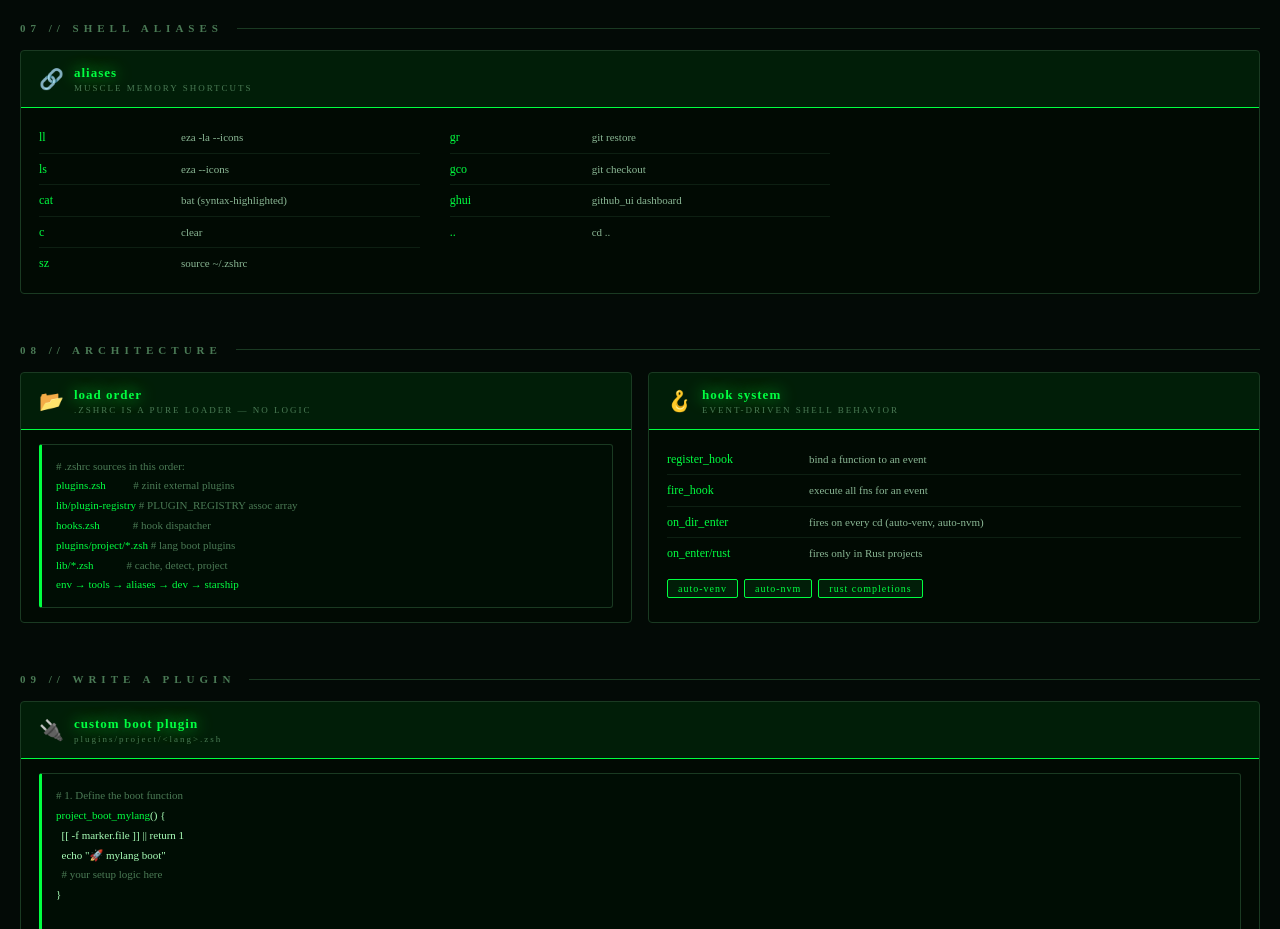
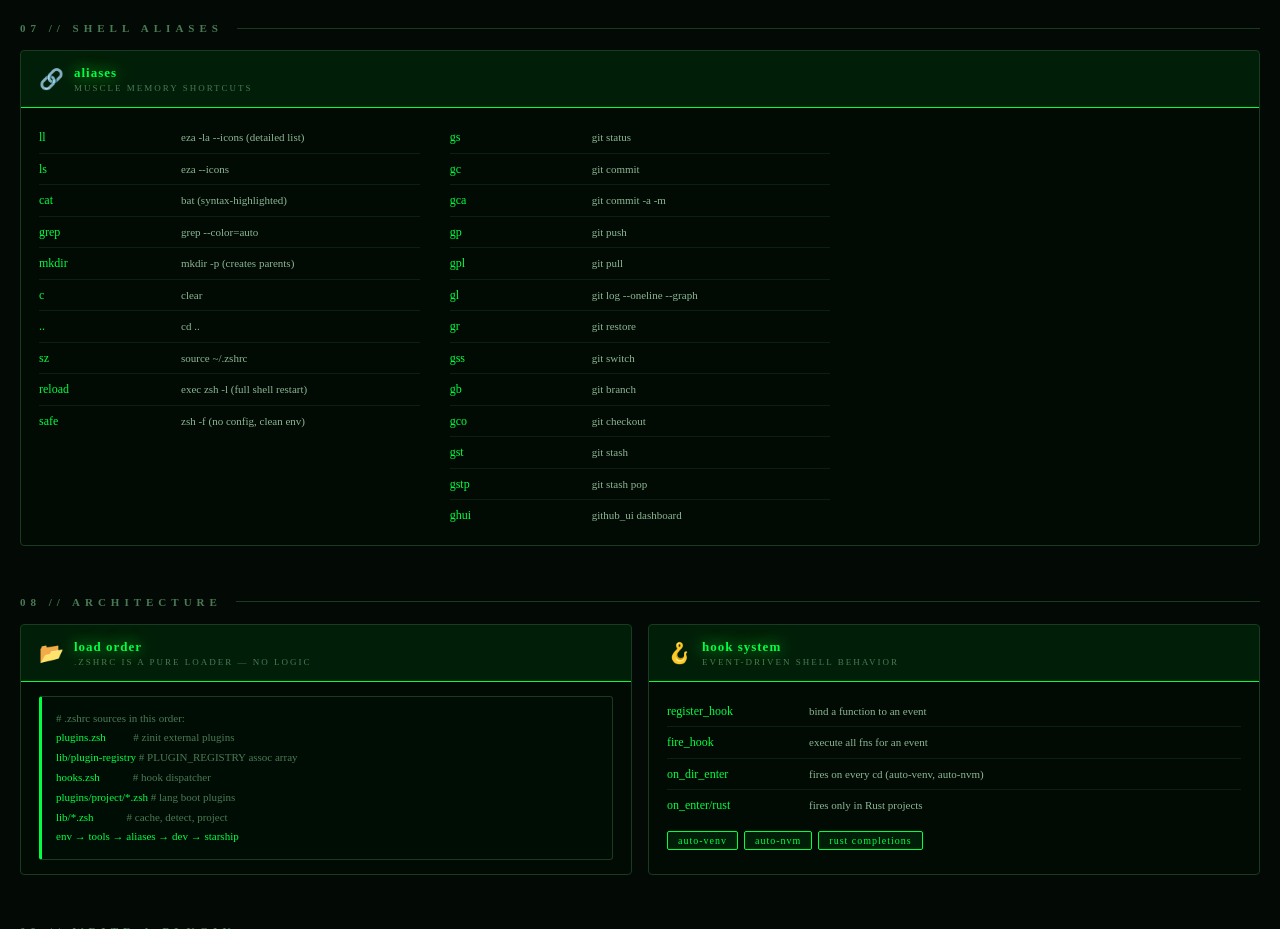
Before and after one commit to bkness/weballtech, a website: page manual.html in a window 1280 px wide. Shown: the part 2640-3569 px from the top of the page. Drawn offline with Linux system fonts and the light colour scheme.

Commit message:
docs: expand aliases section — all shell + git aliases, nothing invented
Co-Authored-By: Claude Sonnet 4.6 <noreply@anthropic.com>

```diff
--- a/manual.html
+++ b/manual.html
@@ -507,7 +507,7 @@
       <div class="cmd-table">
         <div class="cmd-row">
           <span class="cmd">ll</span>
-          <span class="cmd-desc">eza -la --icons</span>
+          <span class="cmd-desc">eza -la --icons (detailed list)</span>
         </div>
         <div class="cmd-row">
           <span class="cmd">ls</span>
@@ -518,30 +518,86 @@
           <span class="cmd-desc">bat (syntax-highlighted)</span>
         </div>
         <div class="cmd-row">
+          <span class="cmd">grep</span>
+          <span class="cmd-desc">grep --color=auto</span>
+        </div>
+        <div class="cmd-row">
+          <span class="cmd">mkdir</span>
+          <span class="cmd-desc">mkdir -p (creates parents)</span>
+        </div>
+        <div class="cmd-row">
           <span class="cmd">c</span>
           <span class="cmd-desc">clear</span>
+        </div>
+        <div class="cmd-row">
+          <span class="cmd">..</span>
+          <span class="cmd-desc">cd ..</span>
         </div>
         <div class="cmd-row">
           <span class="cmd">sz</span>
           <span class="cmd-desc">source ~/.zshrc</span>
         </div>
+        <div class="cmd-row">
+          <span class="cmd">reload</span>
+          <span class="cmd-desc">exec zsh -l (full shell restart)</span>
+        </div>
+        <div class="cmd-row">
+          <span class="cmd">safe</span>
+          <span class="cmd-desc">zsh -f (no config, clean env)</span>
+        </div>
       </div>
       <div class="cmd-table">
         <div class="cmd-row">
+          <span class="cmd">gs</span>
+          <span class="cmd-desc">git status</span>
+        </div>
+        <div class="cmd-row">
+          <span class="cmd">gc</span>
+          <span class="cmd-desc">git commit</span>
+        </div>
+        <div class="cmd-row">
+          <span class="cmd">gca</span>
+          <span class="cmd-desc">git commit -a -m</span>
+        </div>
+        <div class="cmd-row">
+          <span class="cmd">gp</span>
+          <span class="cmd-desc">git push</span>
+        </div>
+        <div class="cmd-row">
+          <span class="cmd">gpl</span>
+          <span class="cmd-desc">git pull</span>
+        </div>
+        <div class="cmd-row">
+          <span class="cmd">gl</span>
+          <span class="cmd-desc">git log --oneline --graph</span>
+        </div>
+        <div class="cmd-row">
           <span class="cmd">gr</span>
           <span class="cmd-desc">git restore</span>
+        </div>
+        <div class="cmd-row">
+          <span class="cmd">gss</span>
+          <span class="cmd-desc">git switch</span>
+        </div>
+        <div class="cmd-row">
+          <span class="cmd">gb</span>
+          <span class="cmd-desc">git branch</span>
         </div>
         <div class="cmd-row">
           <span class="cmd">gco</span>
           <span class="cmd-desc">git checkout</span>
         </div>
         <div class="cmd-row">
+          <span class="cmd">gst</span>
+          <span class="cmd-desc">git stash</span>
+        </div>
+        <div class="cmd-row">
+          <span class="cmd">gstp</span>
+          <span class="cmd-desc">git stash pop</span>
+        </div>
+        <div class="cmd-row">
           <span class="cmd">ghui</span>
           <span class="cmd-desc">github_ui dashboard</span>
-        </div>
-        <div class="cmd-row">
-          <span class="cmd">..</span>
-          <span class="cmd-desc">cd ..</span>
         </div>
       </div>
     </div>
```
